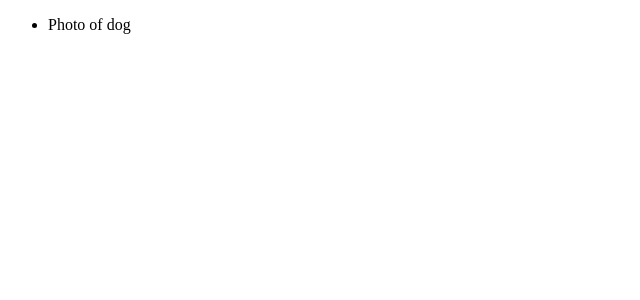
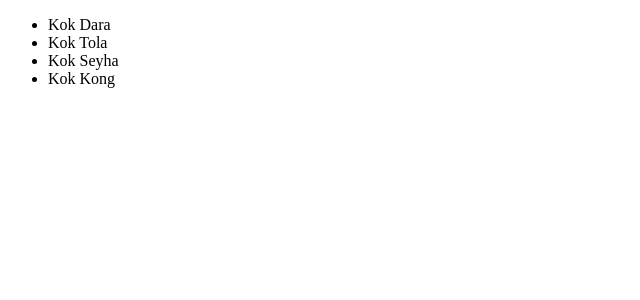
Before and after one commit to HoemSokmeng/ReactVite, a React (Vite) app in the folder my-reactjs/: page / in a window 1280 px wide. Shown: the top 300 px of the page, without its empty margins (0-640 px from the left). Built offline with nearby package versions, Linux system fonts and the light colour scheme.

Commit message:
Rendering List Example people

```diff
--- a/my-reactjs/src/App.tsx
+++ b/my-reactjs/src/App.tsx
@@ -4,7 +4,9 @@
 // import TestProps2 from "./components/TestProps/prop2";
 // import TestProps3 from "./components/TestProps/prop3";
 
-import Item from "./components/ConditionalRendering";
+// import Item from "./components/ConditionalRendering";
+
+import People from "./components/RenderingList/People";
 
 function App() {
   return (
@@ -22,11 +24,13 @@ function App() {
 
         {/* <TestProps3 style={{backgroundColor:"red", border:"none", padding:15, borderRadius:7, color:"white", fontWeight:"bold"}}/> */}
 
-        <ul>
+        {/* <ul>
             <Item name={"Space suit"} isPacked={true}/>
             <Item name={"element a golden leaf"} isPacked={true}/>
             <Item name={"Photo of dog"} isPacked={false}/>
-        </ul>
+        </ul> */}
+
+        <People />
     </div>
   )
 }
--- /dev/null
+++ b/my-reactjs/src/components/RenderingList/People.tsx
@@ -0,0 +1,35 @@
+import React from "react";
+
+const people: string[] = [
+  'Kok Dara',
+  'Kok Tola',
+  'Kok Seyha',
+  'Kok Kong'
+];
+
+// const PeopleList = people.map((it) => <li>{it}</li>);
+
+const People: React.FC = () => {
+  return (<div>
+      <ul>
+          {/* <li>Kok Dara</li>
+          <li>Kok Tola</li>
+          <li>Kok Seyha</li>
+          <li>Kok Kong</li> */}
+          {/* {
+            people.map((it) => {
+              return (<li>{it}</li>);
+            })
+          } */}
+          {/* {PeopleList} */}
+
+          {
+            people.map((it) => (
+              <li>{it}</li>
+            ))
+          }
+      </ul>
+  </div>);
+}
+
+export default People;
```
